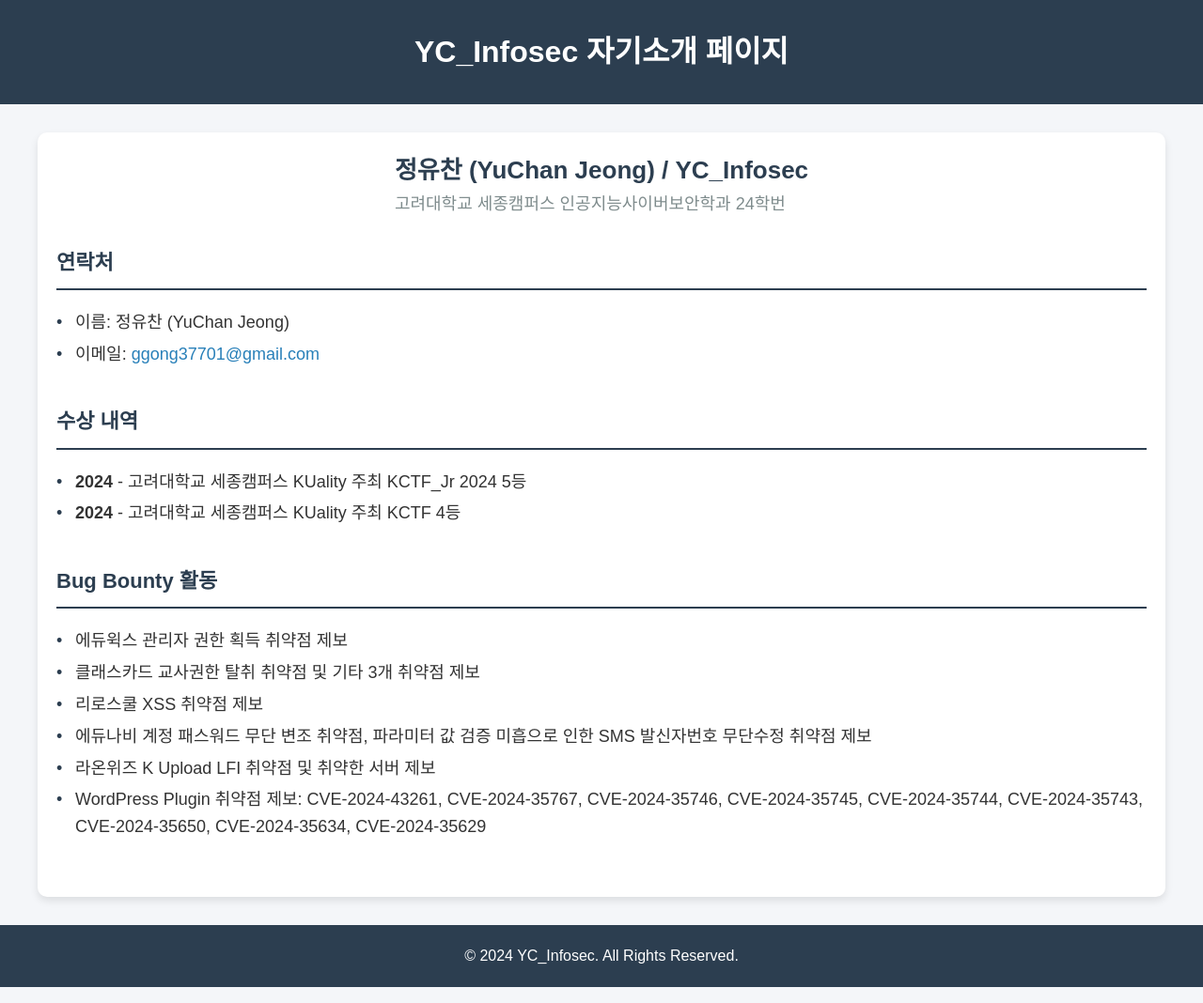
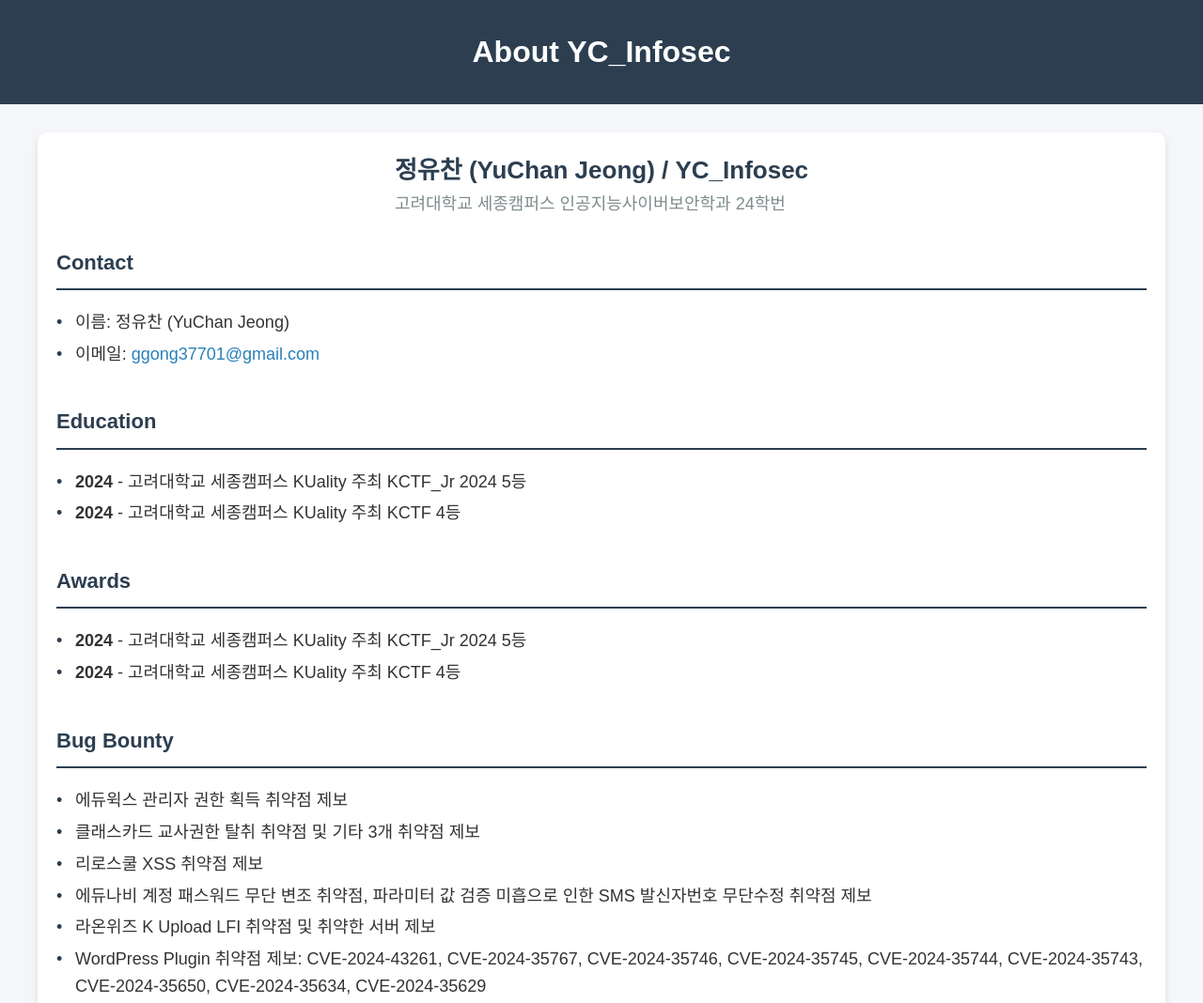
Before and after one commit to Dipper37701/YC_Infosec, a plain HTML site: page index.html in a window 1280 px wide. Shown: the top 1068 px of the page at 94% size. Drawn offline with Linux system fonts and the light colour scheme.

Commit message:
Update index.html

```diff
--- a/index.html
+++ b/index.html
@@ -3,7 +3,7 @@
 <head>
     <meta charset="UTF-8">
     <meta name="viewport" content="width=device-width, initial-scale=1.0">
-    <title>자기소개 - YC_Infosec</title>
+    <title>About YC_Infosec</title>
     <style>
         * {
             margin: 0;
@@ -91,7 +91,7 @@
 </head>
 <body>
     <header>
-        <h1>YC_Infosec 자기소개 페이지</h1>
+        <h1>About YC_Infosec</h1>
     </header>
 
     <div class="container">
@@ -105,16 +105,25 @@
 
         <!-- Contact Section -->
         <div class="section contact-info">
-            <h3>연락처</h3>
+            <h3>Contact</h3>
             <ul>
                 <li>이름: 정유찬 (YuChan Jeong)</li>
                 <li>이메일: <a href="mailto:ggong37701@gmail.com">ggong37701@gmail.com</a></li>
             </ul>
         </div>
 
-        <!-- Achievements Section -->
+        <!-- Education Section -->
         <div class="section">
-            <h3>수상 내역</h3>
+            <h3>Education</h3>
+            <ul>
+                <li><strong>2024</strong> - 고려대학교 세종캠퍼스 KUality 주최 KCTF_Jr 2024 5등</li>
+                <li><strong>2024</strong> - 고려대학교 세종캠퍼스 KUality 주최 KCTF 4등</li>
+            </ul>
+        </div>
+
+        <!-- Awards Section -->
+        <div class="section">
+            <h3>Awards</h3>
             <ul>
                 <li><strong>2024</strong> - 고려대학교 세종캠퍼스 KUality 주최 KCTF_Jr 2024 5등</li>
                 <li><strong>2024</strong> - 고려대학교 세종캠퍼스 KUality 주최 KCTF 4등</li>
@@ -123,7 +132,7 @@
 
         <!-- Bug Bounty Section -->
         <div class="section">
-            <h3>Bug Bounty 활동</h3>
+            <h3>Bug Bounty</h3>
             <ul>
                 <li>에듀윅스 관리자 권한 획득 취약점 제보</li>
                 <li>클래스카드 교사권한 탈취 취약점 및 기타 3개 취약점 제보</li>
```
